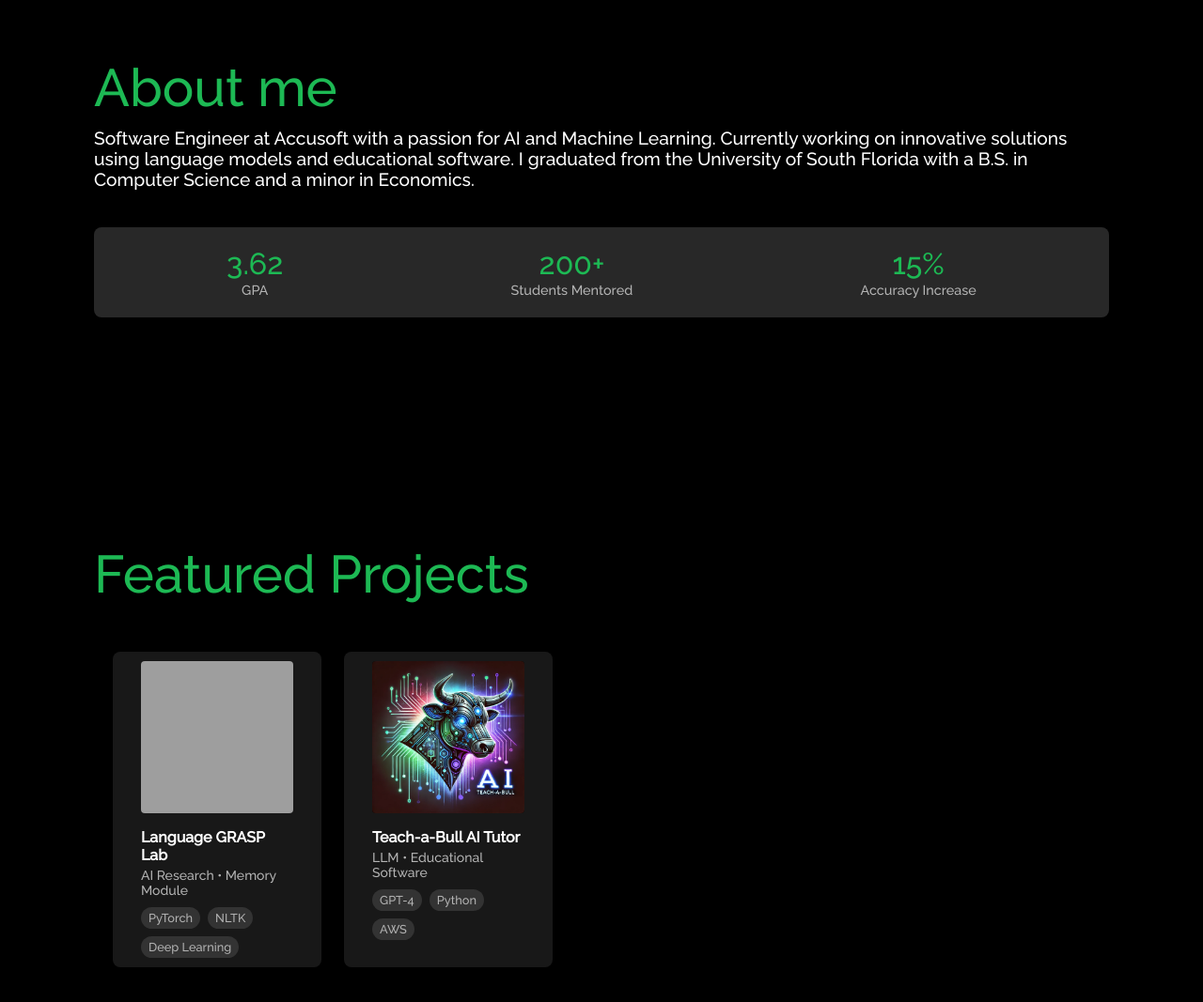
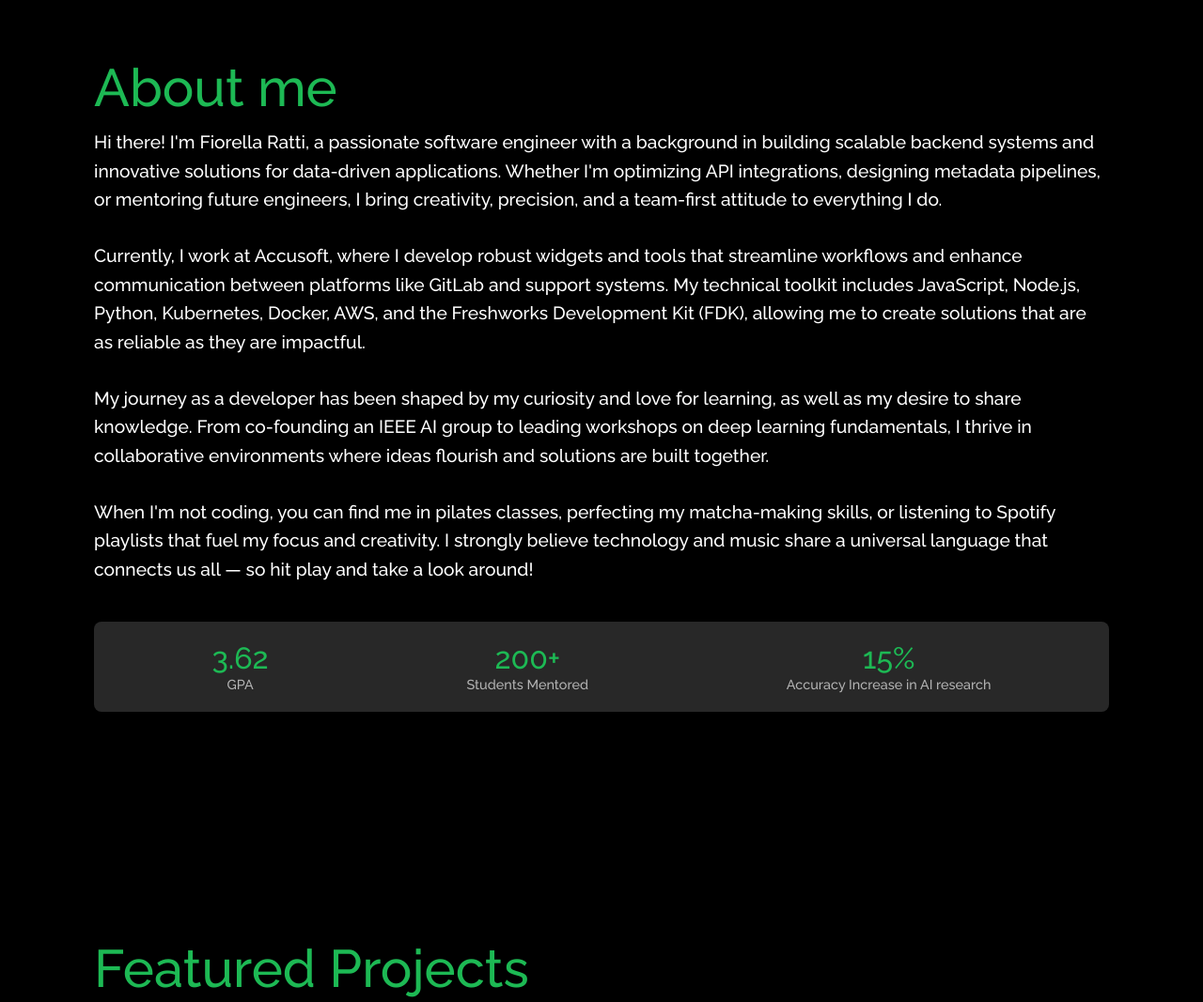
Before and after one commit to fiorellaratti/Fiorella-Portfolio, a plain HTML site: page index.html in a window 1280 px wide. Shown: the part 840-1907 px from the top of the page at 94% size. Drawn offline with Linux system fonts and the light colour scheme; grey boxes are pictures that could not be loaded.

Commit message:
fixed About me section

```diff
--- a/index.html
+++ b/index.html
@@ -28,9 +28,14 @@
         </section>
         <div class="sec" id="seca">
             <h2>About me</h2>
-            <p>Software Engineer at Accusoft with a passion for AI and Machine Learning. Currently working
-            on innovative solutions using language models and educational software. I graduated from the
-            University of South Florida with a B.S. in Computer Science and a minor in Economics.</p>
+            <p>Hi there! I'm Fiorella Ratti, a passionate software engineer with a background in building scalable backend systems and innovative solutions for data-driven applications. Whether I'm optimizing API integrations, designing metadata pipelines, or mentoring future engineers, I bring creativity, precision, and a team-first attitude to everything I do.</p>
+
+            <p>Currently, I work at Accusoft, where I develop robust widgets and tools that streamline workflows and enhance communication between platforms like GitLab and support systems. My technical toolkit includes JavaScript, Node.js, Python, Kubernetes, Docker, AWS, and the Freshworks Development Kit (FDK), allowing me to create solutions that are as reliable as they are impactful.</p>
+
+            <p>My journey as a developer has been shaped by my curiosity and love for learning, as well as my desire to share knowledge. From co-founding an IEEE AI group to leading workshops on deep learning fundamentals, I thrive in collaborative environments where ideas flourish and solutions are built together.</p>
+
+            <p>When I'm not coding, you can find me in pilates classes, perfecting my matcha-making skills, or listening to Spotify playlists that fuel my focus and creativity. I strongly believe technology and music share a universal language that connects us all — so hit play and take a look around!</p>
+
             <div class="spotify-stats">
                 <div class="stat-item">
                     <span class="stat-number">3.62</span>
@@ -42,7 +47,7 @@
                 </div>
                 <div class="stat-item">
                     <span class="stat-number">15%</span>
-                    <span class="stat-label">Accuracy Increase</span>
+                    <span class="stat-label">Accuracy Increase in AI research</span>
                 </div>
             </div>
         </div>
@@ -214,7 +219,7 @@
         </div>
 
         <div class="spotify-popup" id="spotifyPopup">
-            <h3>���� Set the Mood for Your Portfolio Review 🎵</h3>
+            <h3>Set the Mood for Your Portfolio Review 🎵</h3>
             <p>Because nothing says "hire me" like some Panic! At The Disco</p>
             <div class="spotify-link">
                 <a href="https://open.spotify.com/playlist/1sXLTmx3HkyhibxRZ52dfD?si=VHcQ1nICRUiOwUlvxntclQ" target="_blank">
--- a/style.css
+++ b/style.css
@@ -150,8 +150,12 @@ section{
 .sec p{
     font-size: 1.2em;
     font-weight: lighter;
-    margin-bottom: 10px;
+    margin-bottom: 1.5em;
+    line-height: 1.6;
     color: #fff;
+}
+.sec p:last-of-type {
+    margin-bottom: 2em; /* Extra space before the stats section */
 }
 .sec p2{
     font-weight: lighter;
```
